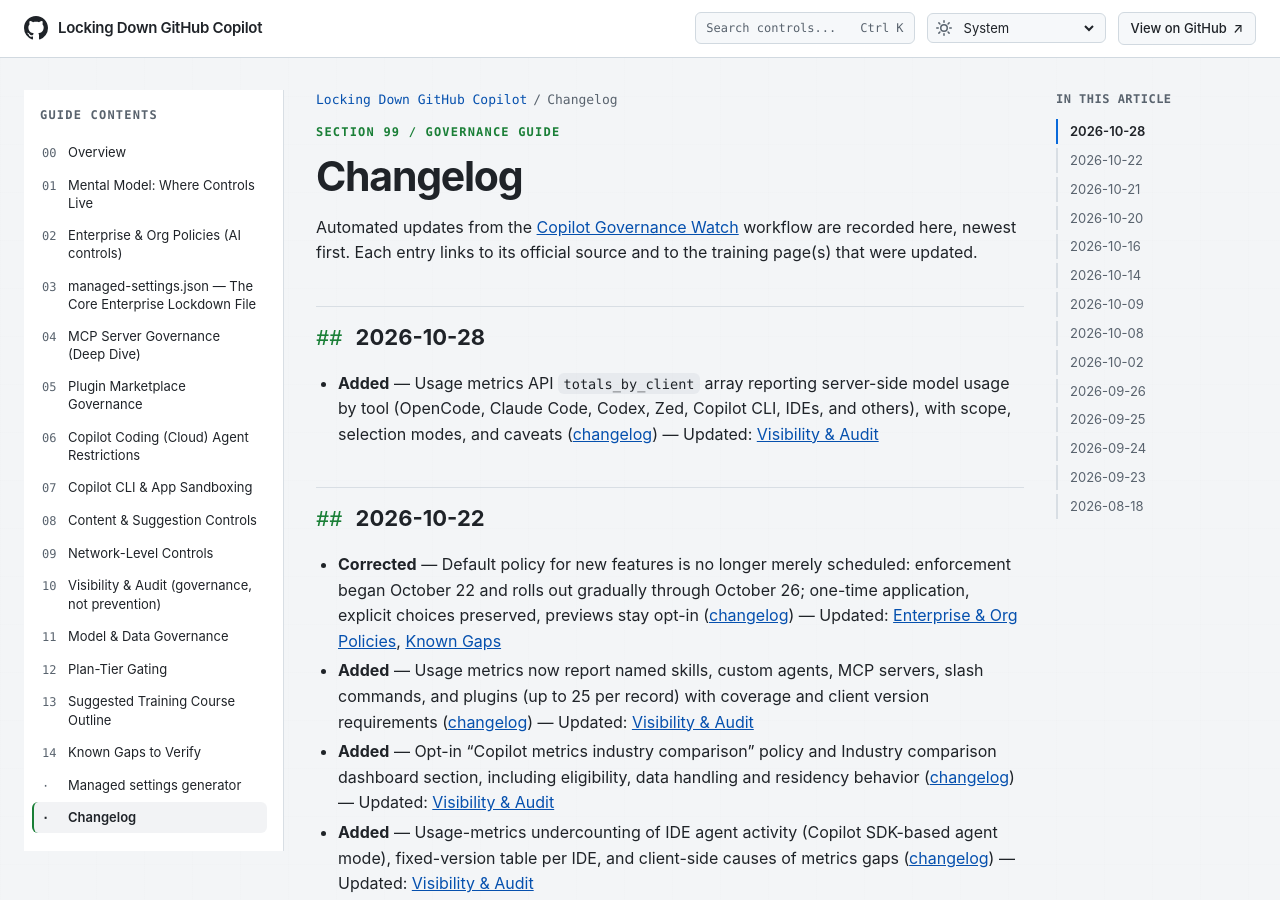
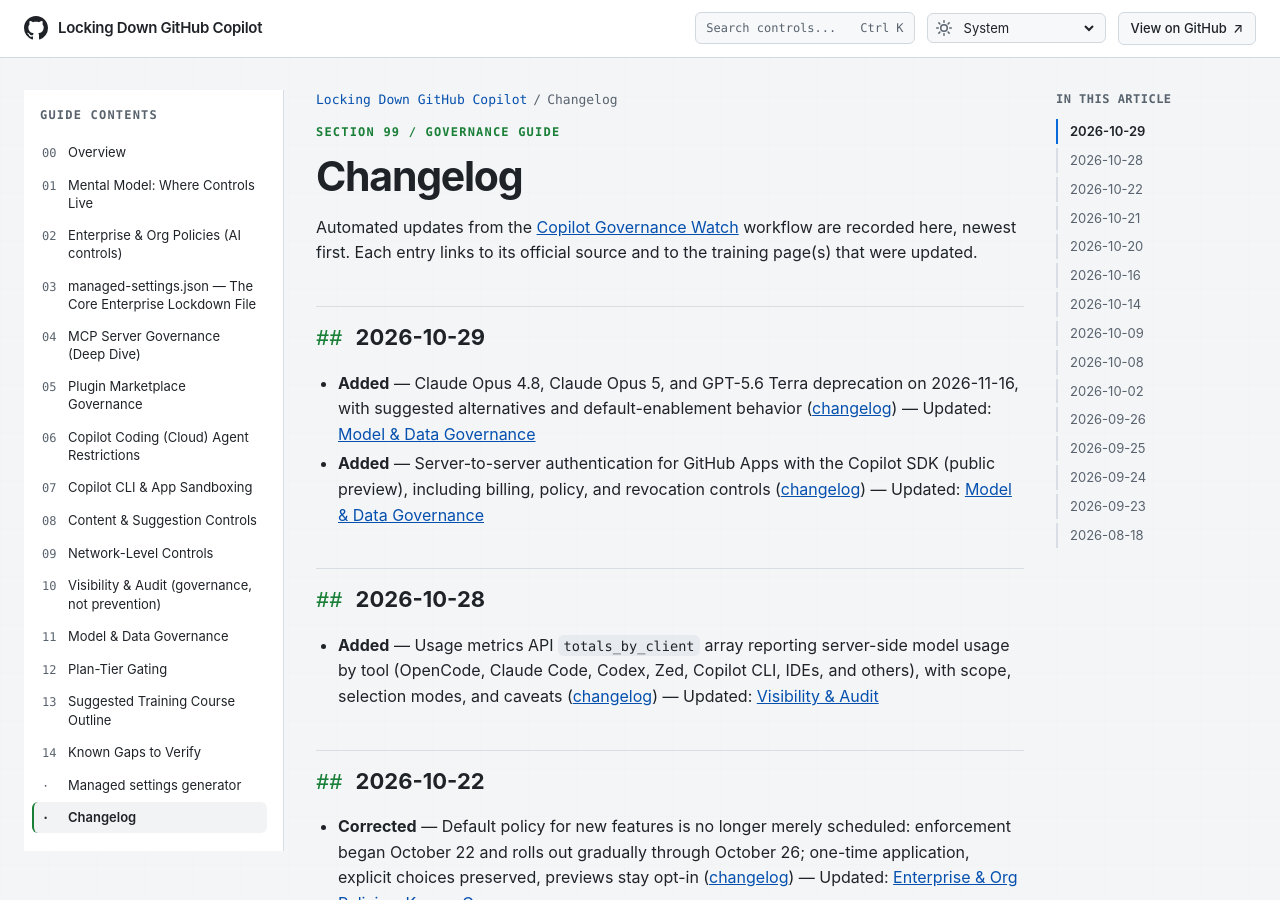
Before and after one commit to beardofedu/copilot-governance-training, a Jekyll site: the page built from docs/CHANGELOG.md, in a window 1280 px wide and 900 px high. Built offline with Jekyll 4.4.1, drawn with Linux system fonts in a browser that asks for light colours.

Commit message:
Update Copilot governance documentation

```diff
--- a/docs/_data/governance-watch-state.json
+++ b/docs/_data/governance-watch-state.json
@@ -2,7 +2,7 @@
   "sources": {
     "blog": {
       "reviewed_through": "2026-10-22",
-      "note": "GitHub Blog and changelog. Backlog from 2026-09-20 through 2026-10-22 reviewed via web_fetch on the changelog index and September archive."
+      "note": "GitHub Blog and changelog. Reviewed 2026-10-23 to 2026-10-27 items in the 2026-10-29 run; 2026-10-28 Universe announcements (Fusion, Copilot automations, etc.) still pending detailed review."
     },
     "docs": {
       "reviewed_through": "2026-10-21",
--- a/docs/sections/model-data-governance.md
+++ b/docs/sections/model-data-governance.md
@@ -3,7 +3,7 @@ layout: default
 title: "Model & Data Governance"
 nav_order: 11
 permalink: /sections/model-data-governance/
-last_reviewed: 2026-10-20
+last_reviewed: 2026-10-29
 ---
 
 # Model & Data Governance
@@ -13,5 +13,7 @@ last_reviewed: 2026-10-20
 
 - Enterprise/org **Models** tab controls which models are selectable (cost implications for non-default models); enterprise policy overrides org choice.
 - **Model policy REST API (GA)** — `GET`/`PATCH` endpoints manage Copilot model policies at four levels: enterprise (`/enterprises/{enterprise}/copilot/model-policies`), enterprise teams (`/enterprises/{enterprise}/teams/{team_slug}/copilot/model-policies`), enterprise apps (`/enterprises/{enterprise}/copilot/apps/model-policies`), and organization (`/orgs/{org}/copilot/model-policies`). Enterprise policies can delegate model control to organizations (organization mode) or to teams and apps (enterprise teams mode) ([changelog](https://github.blog/changelog/2026-10-19-copilot-model-policy-api-for-enterprise-orgs-and-teams/)).
+- **Scheduled model deprecations (2026-11-16)** — Claude Opus 4.8 (suggested alternative Claude Opus 5.5; remains available to individual subscribers on annual plans), Claude Opus 5 (Claude Opus 5.5), and GPT-5.6 Terra (GPT-6.1 Sol or GPT-6 Luna) are removed from all Copilot experiences. Under default model enablement the alternatives are enabled automatically for Copilot Business and Enterprise unless an admin turned off the global default or explicitly disabled the model; if the global default is off, enable the alternatives through model policies. No action is needed to remove deprecated models ([changelog](https://github.blog/changelog/2026-10-15-upcoming-deprecation-of-selected-github-copilot-models-in-mid-november/)).
+- **Server-to-server authentication for the Copilot SDK (public preview)** — GitHub Apps installed on an organization with the read-only `Copilot Requests` organization permission can call Copilot with short-lived installation tokens, independent of a signed-in user. Usage is billed to the owning organization, and its model policies, budgets, and spending controls apply. Org owners can identify app usage in AI usage CSV reports via `app_client_id` and revoke access by suspending or uninstalling the app ([changelog](https://github.blog/changelog/2026-10-27-github-copilot-supports-server-to-server-authentication/), [managing app access](https://docs.github.com/copilot/how-tos/administer-copilot/manage-for-organization/manage-app-copilot-access)).
 - GitHub maintains zero-data-retention agreements with OpenAI/Anthropic/Google for GA models — no admin toggle needed, it's contractual, **except** Claude "Fable" style safety-classifier models which require explicit admin opt-in due to different retention terms.
 - Multi-license conflict rule: same-enterprise multi-org → least restrictive; cross-enterprise → most restrictive.
```
Also changed, not shown: docs/CHANGELOG.md.
